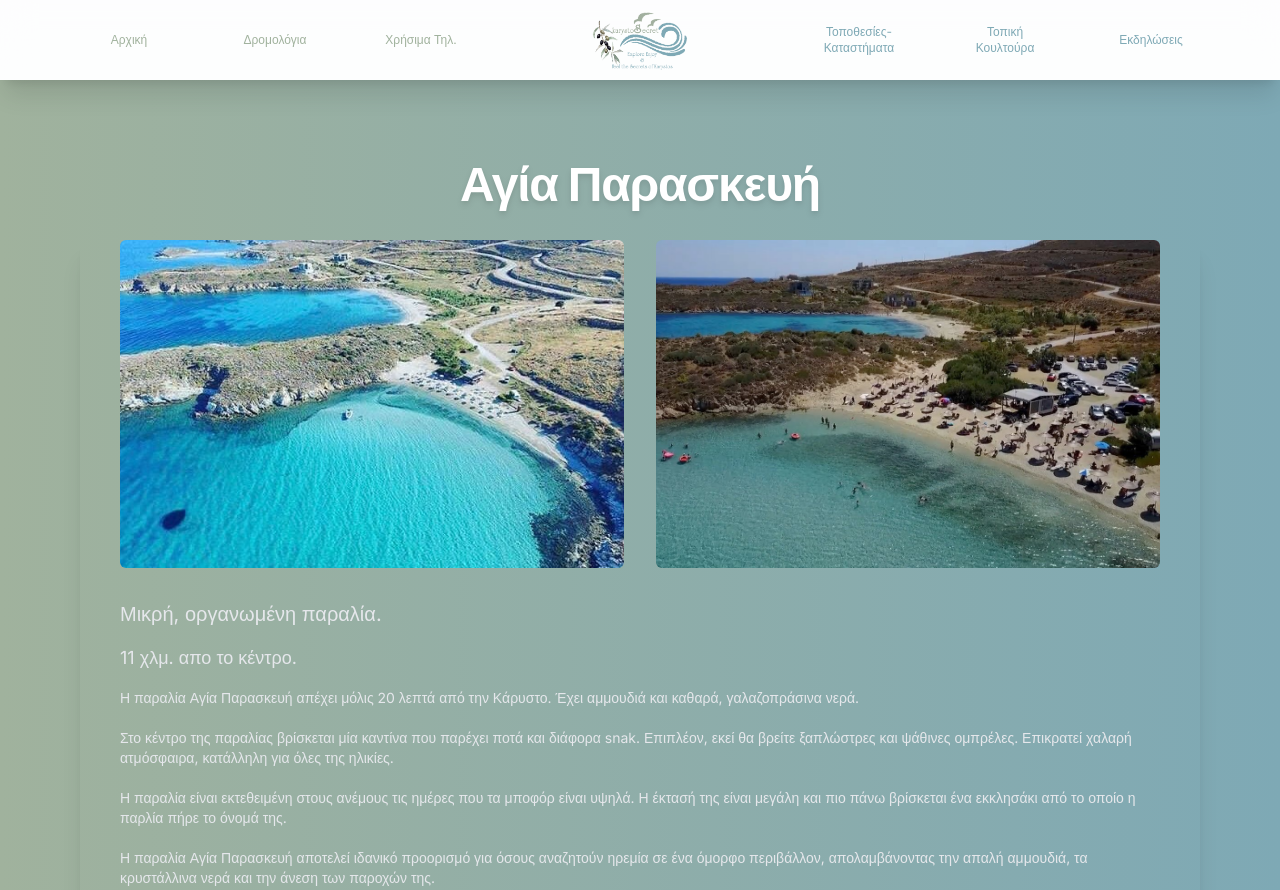
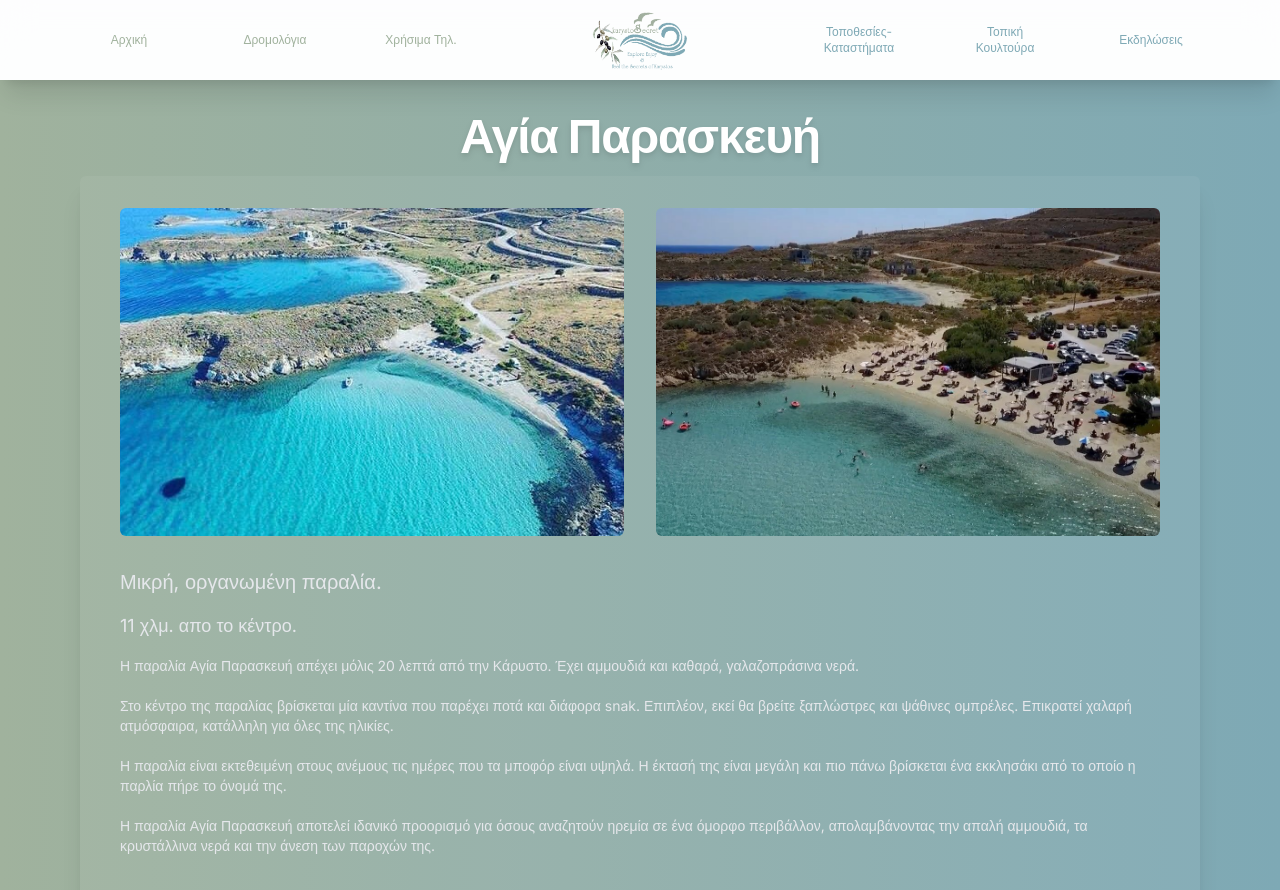
Before and after one commit to karystosecret/karystosecret_, a Next.js app: page /more/0 in a window 1280 px wide. Shown: the top 890 px of the page. Built offline with nearby package versions, Linux system fonts and the light colour scheme.

Commit message:
third commit2

```diff
--- a/src/app/more/[id]/page.tsx
+++ b/src/app/more/[id]/page.tsx
@@ -72,9 +72,9 @@ export default async function MoreInfo({ params }: { params: { id: string } }) {
   return (
     <>
       <Header/>
-      <div id='Places' className="animate-fadeInAnimation p-4 md:p-20 bg-gradient-to-r from-[#a0b29d] to-[#7ea9b5] z-10 w-full pt-8 pb-40">
-        <p className="text-4xl md:text-5xl text-white font-bold text-center mb-8 drop-shadow-md tracking-tight">{item.title}</p>
-        <div className="rounded-md w-full shadow-xl items-center mb-12">
+      <div id='Places' className="animate-fadeInAnimation p-4 md:px-20 bg-gradient-to-r from-[#a0b29d] to-[#7ea9b5] z-10 w-full pt-8 pb-10">
+        <p className="text-4xl md:text-5xl text-white font-bold text-center mb-4 drop-shadow-md tracking-tight">{item.title}</p>
+        <div className="rounded-md w-full shadow-xl items-center pt-4 md:pt-8 bg-white bg-opacity-5">
           <div className='pb-4'>
             <div className="md:m-0 md:m-t-8 m-8 w-full decoration-green-900 border-radius-4 w-4/5 m-auto px-4 md:px-10">
               <div className="grid grid-cols-1 md:grid-cols-2 md:gap-x-8 md:gap-y-8 gap-2">
@@ -99,7 +99,7 @@ export default async function MoreInfo({ params }: { params: { id: string } }) {
               <p className="animate-moveDownAnimation text-lg center mt-4 text-gray-200">{item.region}</p>
               <p style={{ whiteSpace: 'pre-line' }} className="text-sm md:text-md center mt-4 text-gray-200">{item.bigDescription}</p>
               {item.link && (
-                <a href={item.link} className="animate-jump cursor-pointer rounded-md border border-1 border-white relative md:mx-80 my-8 flex items-center justify-center px-5 py-4 overflow-hidden text-white transition duration-300 ease-out shadow-md hover:shadow-xl hover:ring-2 hover:[#7ea9b5]">
+                <a href={item.link} className="animate-jump cursor-pointer rounded-md border border-1 border-white relative md:mx-80 mt-10 mb-1 md:mb-4 flex items-center justify-center px-5 py-4 overflow-hidden text-white transition duration-300 ease-out shadow-md hover:shadow-xl hover:ring-2 hover:[#7ea9b5]">
                   <span className="absolute inset-0 w-full h-full bg-gradient-to-br from-[#a0b29d] via-[#7ea9b5] to-[#a0b29d]"></span>
                   <span className="absolute bottom-0 right-0 block w-64 h-64 mb-32 mr-4 transition duration-500 origin-bottom-left transform rotate-45 translate-x-24 bg-[#a0b29d] opacity-30 group-hover:rotate-90 ease"></span>
                   <span className="relative text-white text-md">Άνοιγμα στον Χάρτη</span>
--- a/src/components/Events.tsx
+++ b/src/components/Events.tsx
@@ -22,7 +22,7 @@ export default function EmblaCarousel() {
     <div id='Events' className='p-4 md:p-20 animate-fadeInAnimation embla w-full bg-gradient-to-r from-[#a0b29d] to-[#7ea9b5] md:pt-8 pb-40'>
         <p className="text-4xl md:text-5xl text-white font-bold text-center mb-4 drop-shadow-md tracking-tight">Εκδηλώσεις</p>
         <div className='animate-moveDownAnimation flex flex-col md:flex-row rounded-md shadow-md md:shadow-xl md:px-44 bg-white bg-opacity-5 p-8'>
-          <p className="mx-4 md:m-auto  md:w-3/6 m-auto text-gray-200 center text-center text-sm drop-shadow-md">Συναυλίες, εκθέσεις, θεατρικές και χορευτικές παραστάσεις και προβολές, διοργανώνονται στην Κάρυστο, προσφέροντας μια μοναδική εμπειρία.</p>
+          <p className="mx-1 md:mx-4 md:m-auto  md:w-3/6 m-auto text-gray-200 center text-center text-sm drop-shadow-md">Συναυλίες, εκθέσεις, θεατρικές και χορευτικές παραστάσεις και προβολές, διοργανώνονται στην Κάρυστο, προσφέροντας μια μοναδική εμπειρία.</p>
           <div className='embla__viewport md:w-[30%] w-3/4 m-10 md:m-auto shadow-xl mx-auto rounded-md overflow-hidden' ref={emblaRef}>
             <div className='embla__container h-full '>
               <div className='embla__slide flex items-center justify-center'>
```
